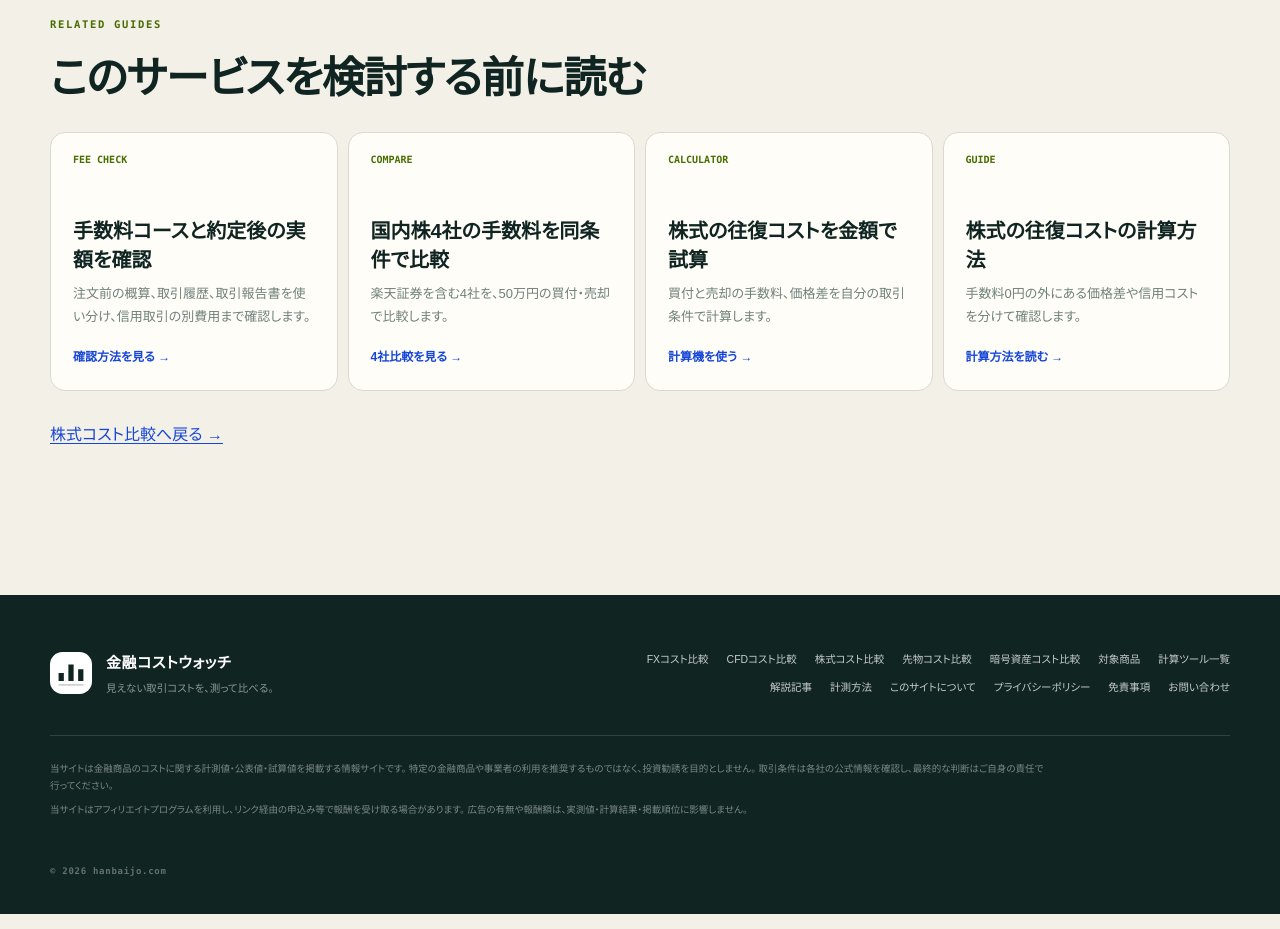
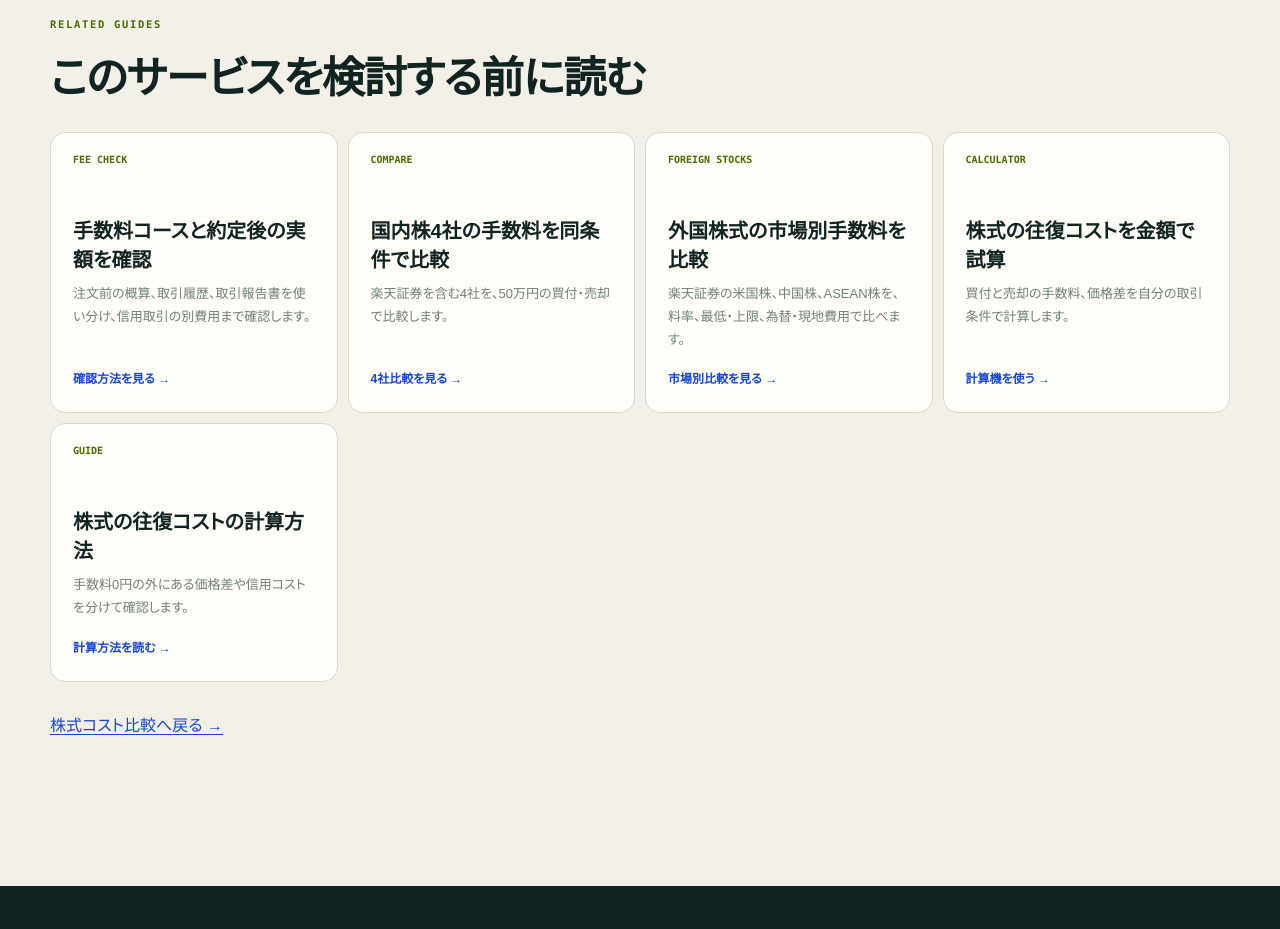
Before and after one commit to mrok18/hanbaijo, a Next.js app: page /stocks/rakuten in a window 1280 px wide. Shown: the part 2520-3449 px from the top of the page. Built offline with nearby package versions, Linux system fonts and the light colour scheme.

Commit message:
seo: sharpen foreign stock fee comparison

```diff
--- a/app/articles/posts.ts
+++ b/app/articles/posts.ts
@@ -1,5 +1,5 @@
 export const POSTS = [
-  { slug: 'foreign-stock-trading-fees', category: '外国株式・比較', title: '外国株式の売買手数料はいくら？米国株・中国株・ASEAN株を比較', desc: '3市場の料率、最低・上限手数料、為替・現地費用を10万・50万・100万円の例で比べる。' },
+  { slug: 'foreign-stock-trading-fees', category: '外国株式・比較', title: '外国株式の手数料比較｜米国株・中国株・ASEAN株の売買コスト', desc: '3市場の料率、最低・上限手数料、為替・現地費用を10万・50万・100万円の例で比べる。' },
   { slug: 'us-stock-margin-fee-comparison', category: '米国株信用・比較', title: '米国株信用取引の手数料を3社比較｜DMM 株・松井証券・楽天証券', desc: '通常手数料0.33％・上限16.5ドル、買方金利、日計り優遇、売建対応を3社で比較する。' },
   { slug: 'crypto-collateral-loan-tax', category: '暗号資産・税金', title: '暗号資産担保ローンの税金｜借入・返済・担保売却の確認ポイント', desc: '暗号資産担保ローンの借入・返済・追加担保・強制決済を税務記録の観点から整理し、公式資料と税制改正の確認方法を案内する。' },
   { slug: 'crypto-collateral-loan-risk-checklist', category: '暗号資産・ローン', title: '暗号資産担保ローンとは？BTC・ETHを担保に借りる前の確認項目', desc: '暗号資産を売却せず借りる仕組みを、担保掛目、金利、追加担保、強制決済、税務と事業者リスクから整理する。' },
--- a/app/stocks/rakuten/page.tsx
+++ b/app/stocks/rakuten/page.tsx
@@ -24,6 +24,13 @@ export default function Page() {
       linkLabel: '4社比較を見る →',
     },
     {
+      href: '/articles/foreign-stock-trading-fees',
+      title: '外国株式の市場別手数料を比較',
+      description: '楽天証券の米国株、中国株、ASEAN株を、料率、最低・上限、為替・現地費用で比べます。',
+      tag: 'FOREIGN STOCKS',
+      linkLabel: '市場別比較を見る →',
+    },
+    {
       href: '/tools/cost-calculator',
       title: '株式の往復コストを金額で試算',
       description: '買付と売却の手数料、価格差を自分の取引条件で計算します。',
```
Also changed, not shown: app/articles/foreign-stock-trading-fees/page.tsx (+4 -3 lines).
